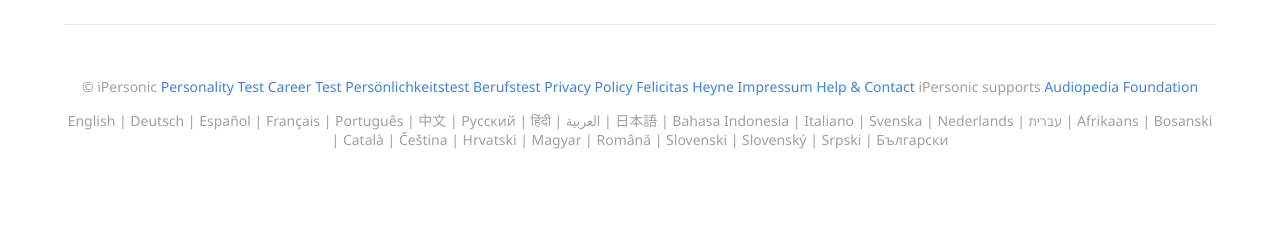
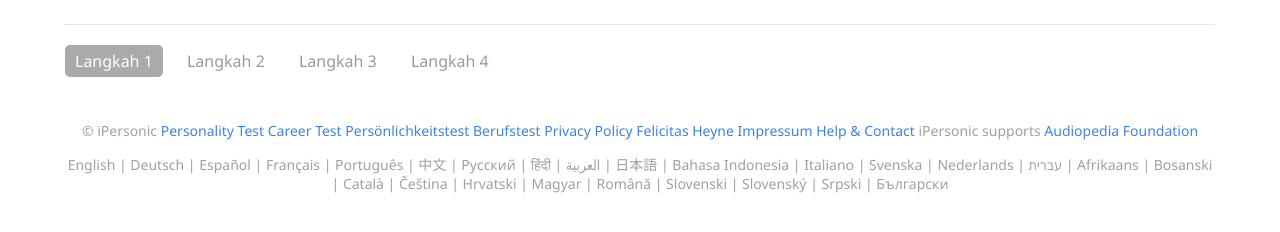
Before and after one commit to setrasariputra/DhianAryAnugerah, a plain HTML site: page Ipersonic/test.html in a window 1280 px wide. Shown: the part 150-382 px from the top of the page. Drawn offline with Linux system fonts and the light colour scheme.

Commit message:
Create quiz step

```diff
--- a/Ipersonic/style.css
+++ b/Ipersonic/style.css
@@ -160,6 +160,31 @@ hr {
     border-top: 1px solid #E6E6E6;
     border-bottom: none;
 }
+.quiz {
+    margin-top: 20px;
+}
+.quiz .quiz-step {
+
+}
+.quiz .quiz-step ul {
+    margin: 0px;
+    padding: 0px;
+    list-style-type: none;
+}
+.quiz .quiz-step ul li {
+    display: inline-block;
+    color: #999999;
+    padding: 5px 10px 5px 10px;
+    margin-right: 10px;
+    border-radius: 5px;
+}
+.quiz .quiz-step ul li.active {
+    background-color: #AAAAAA;
+    color: white;
+}
+.quiz .quiz-options {
+
+}
 .footer {
     padding-top: 20px;
     padding-bottom: 20px;
--- a/Ipersonic/test.html
+++ b/Ipersonic/test.html
@@ -39,6 +39,17 @@
         <div class="container">
             <h1 class="font-weight-light">Tes kepribadian</h1>
             <hr />
+            <div class="quiz">
+                <div class="quiz-step">
+                    <ul>
+                        <li class="active">Langkah 1</li>
+                        <li>Langkah 2</li>
+                        <li>Langkah 3</li>
+                        <li>Langkah 4</li>
+                    </ul>
+                </div>
+                <div class="quiz-options"></div>
+            </div>
         </div>
     </div>
     <div class="footer">
```
